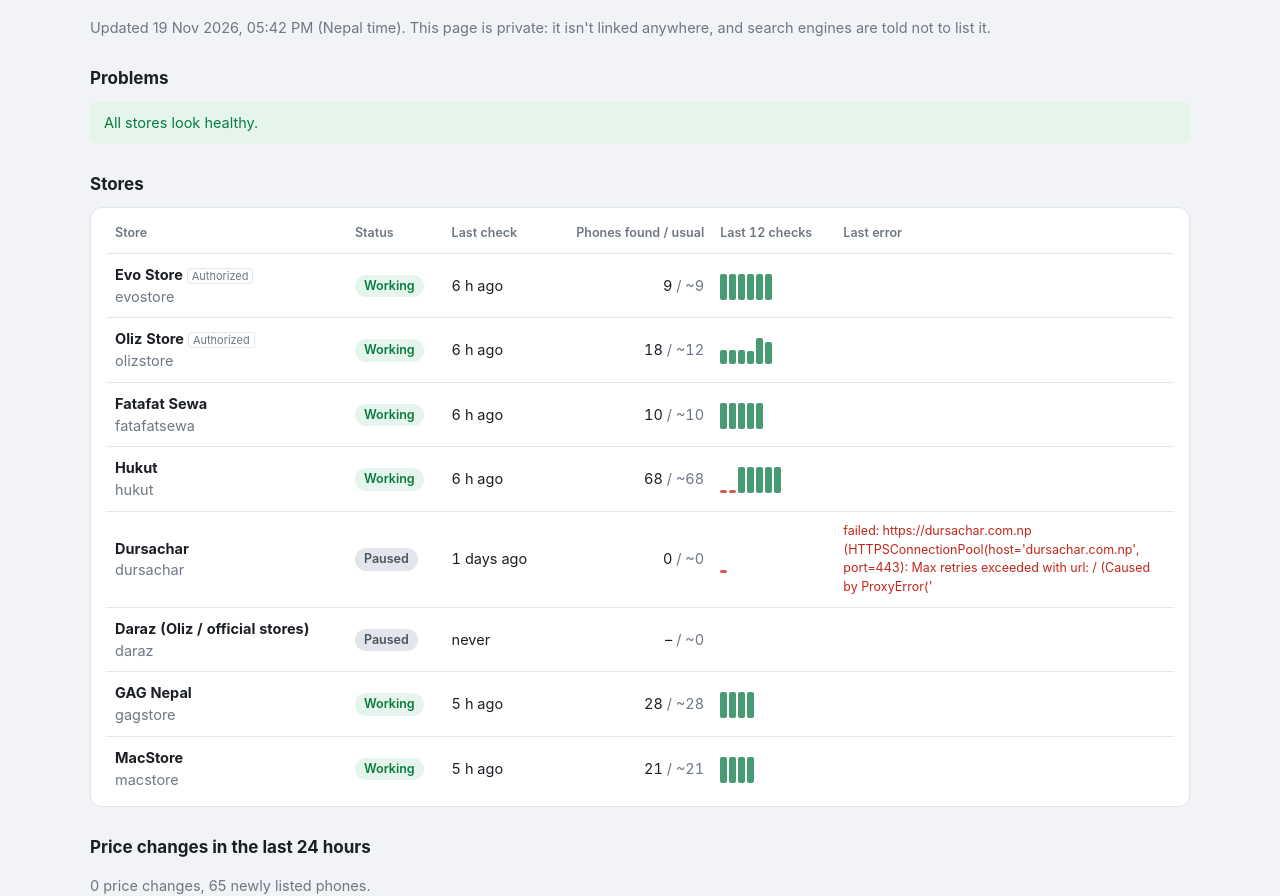
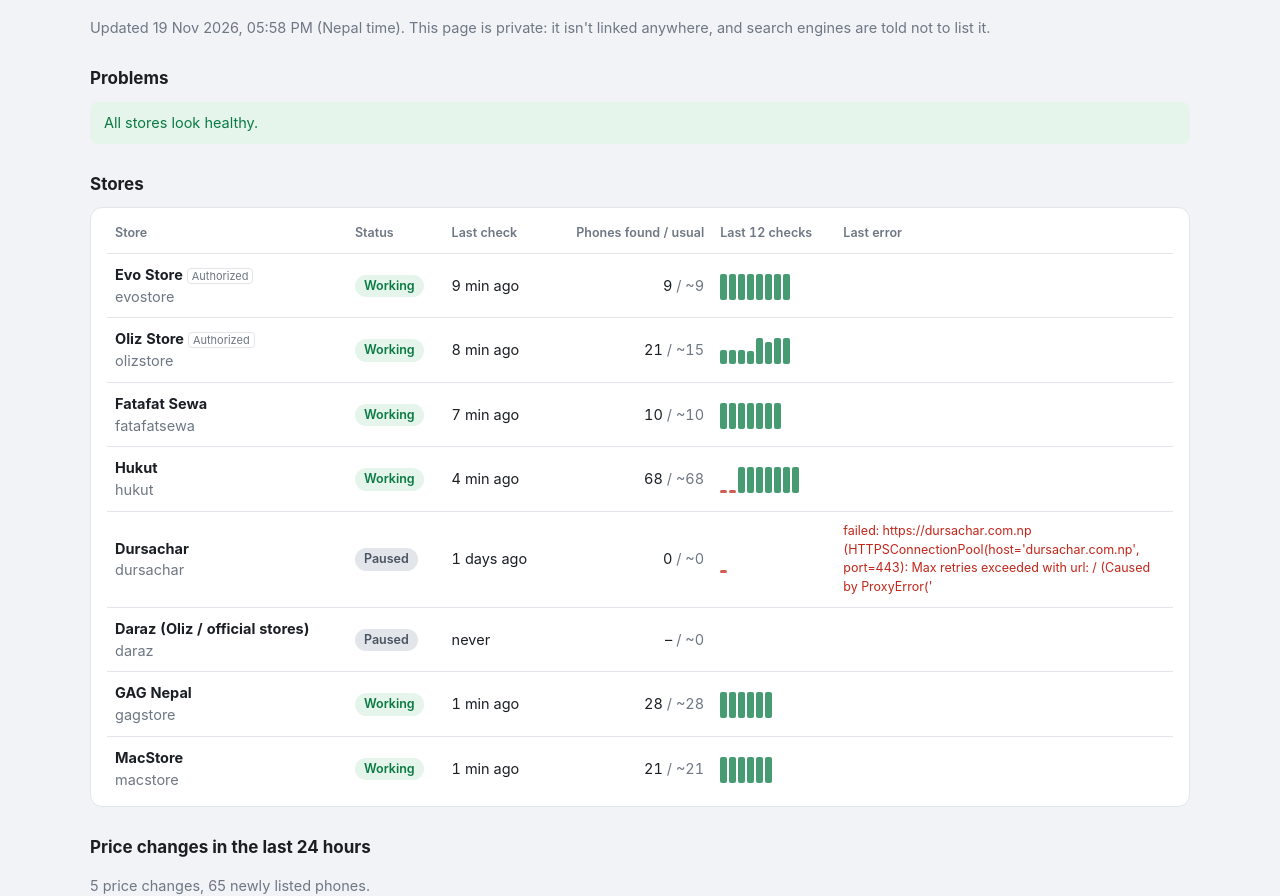
Before and after one commit to abhizeetyadav/sastorate, a plain HTML site: page web/status-NCGOdqOmD0H54Q-XOJEqlxPH/index.html in a window 1280 px wide. Shown: the part 58-954 px from the top of the page. Drawn offline with Linux system fonts and the light colour scheme.

Commit message:
data: prices 2026-11-19 12:13 UTC

```diff
--- a/web/status-NCGOdqOmD0H54Q-XOJEqlxPH/index.html
+++ b/web/status-NCGOdqOmD0H54Q-XOJEqlxPH/index.html
@@ -17,33 +17,33 @@ ul.problems{list-style:none;padding:0;margin:0} ul.problems li{padding:10px 14px
 li.broken{background:var(--rw);color:var(--r)} li.check{background:var(--aw);color:var(--a)} li.good{background:var(--gw);color:var(--g)}
 .down{color:var(--g)} .up{color:var(--r)} .kpis{display:flex;gap:28px;padding:10px 0} .kpis b{display:block;font-size:24px} .kpis span{color:var(--ink3);font-size:13px}
 </style></head><body><main>
-<h1>Bhaau status</h1><p class="muted">Updated 19 Nov 2026, 05:42 PM (Nepal time). This page is private: it isn't linked anywhere, and search engines are told not to list it.</p>
+<h1>Bhaau status</h1><p class="muted">Updated 19 Nov 2026, 05:58 PM (Nepal time). This page is private: it isn't linked anywhere, and search engines are told not to list it.</p>
 <h2>Problems</h2><ul class="problems"><li class="good">All stores look healthy.</li></ul>
 <h2>Stores</h2><div class="card"><table><thead><tr><th>Store</th><th>Status</th><th>Last check</th><th class="r">Phones found / usual</th><th>Last 12 checks</th><th>Last error</th></tr></thead>
 <tbody><tr><td><b>Evo Store</b> <span class="tag">Authorized</span><br>
           <span class="muted">evostore</span></td>
           <td><span class="st ok">Working</span></td>
-          <td>6 h ago</td>
+          <td>9 min ago</td>
           <td class="r">9<span class="muted"> / ~9</span></td>
-          <td><div class="bars"><i title="1 days ago: 9 phones, ok" class="" style="height:26px"></i><i title="1 days ago: 9 phones, ok" class="" style="height:26px"></i><i title="1 days ago: 9 phones, ok" class="" style="height:26px"></i><i title="23 h ago: 9 phones, ok" class="" style="height:26px"></i><i title="19 h ago: 9 phones, ok" class="" style="height:26px"></i><i title="6 h ago: 9 phones, ok" class="" style="height:26px"></i></div></td>
+          <td><div class="bars"><i title="1 days ago: 9 phones, ok" class="" style="height:26px"></i><i title="1 days ago: 9 phones, ok" class="" style="height:26px"></i><i title="1 days ago: 9 phones, ok" class="" style="height:26px"></i><i title="23 h ago: 9 phones, ok" class="" style="height:26px"></i><i title="19 h ago: 9 phones, ok" class="" style="height:26px"></i><i title="6 h ago: 9 phones, ok" class="" style="height:26px"></i><i title="3 h ago: 9 phones, ok" class="" style="height:26px"></i><i title="9 min ago: 9 phones, ok" class="" style="height:26px"></i></div></td>
           <td class="err"></td></tr><tr><td><b>Oliz Store</b> <span class="tag">Authorized</span><br>
           <span class="muted">olizstore</span></td>
           <td><span class="st ok">Working</span></td>
-          <td>6 h ago</td>
-          <td class="r">18<span class="muted"> / ~12</span></td>
-          <td><div class="bars"><i title="1 days ago: 12 phones, ok" class="" style="height:14px"></i><i title="1 days ago: 12 phones, ok" class="" style="height:14px"></i><i title="23 h ago: 12 phones, ok" class="" style="height:14px"></i><i title="19 h ago: 11 phones, ok" class="" style="height:13px"></i><i title="19 h ago: 21 phones, ok" class="" style="height:26px"></i><i title="6 h ago: 18 phones, ok" class="" style="height:22px"></i></div></td>
+          <td>8 min ago</td>
+          <td class="r">21<span class="muted"> / ~15</span></td>
+          <td><div class="bars"><i title="1 days ago: 12 phones, ok" class="" style="height:14px"></i><i title="1 days ago: 12 phones, ok" class="" style="height:14px"></i><i title="23 h ago: 12 phones, ok" class="" style="height:14px"></i><i title="19 h ago: 11 phones, ok" class="" style="height:13px"></i><i title="19 h ago: 21 phones, ok" class="" style="height:26px"></i><i title="6 h ago: 18 phones, ok" class="" style="height:22px"></i><i title="3 h ago: 21 phones, ok" class="" style="height:26px"></i><i title="8 min ago: 21 phones, ok" class="" style="height:26px"></i></div></td>
           <td class="err"></td></tr><tr><td><b>Fatafat Sewa</b><br>
           <span class="muted">fatafatsewa</span></td>
           <td><span class="st ok">Working</span></td>
-          <td>6 h ago</td>
+          <td>7 min ago</td>
           <td class="r">10<span class="muted"> / ~10</span></td>
-          <td><div class="bars"><i title="1 days ago: 10 phones, ok" class="" style="height:26px"></i><i title="1 days ago: 10 phones, ok" class="" style="height:26px"></i><i title="23 h ago: 10 phones, ok" class="" style="height:26px"></i><i title="19 h ago: 10 phones, ok" class="" style="height:26px"></i><i title="6 h ago: 10 phones, ok" class="" style="height:26px"></i></div></td>
+          <td><div class="bars"><i title="1 days ago: 10 phones, ok" class="" style="height:26px"></i><i title="1 days ago: 10 phones, ok" class="" style="height:26px"></i><i title="23 h ago: 10 phones, ok" class="" style="height:26px"></i><i title="19 h ago: 10 phones, ok" class="" style="height:26px"></i><i title="6 h ago: 10 phones, ok" class="" style="height:26px"></i><i title="3 h ago: 10 phones, ok" class="" style="height:26px"></i><i title="7 min ago: 10 phones, ok" class="" style="height:26px"></i></div></td>
           <td class="err"></td></tr><tr><td><b>Hukut</b><br>
           <span class="muted">hukut</span></td>
           <td><span class="st ok">Working</span></td>
-          <td>6 h ago</td>
+          <td>4 min ago</td>
           <td class="r">68<span class="muted"> / ~68</span></td>
-          <td><div class="bars"><i title="1 days ago: 0 phones, empty" class="bad" style="height:3px"></i><i title="1 days ago: 0 phones, running" class="bad" style="height:3px"></i><i title="1 days ago: 68 phones, ok" class="" style="height:26px"></i><i title="23 h ago: 68 phones, ok" class="" style="height:26px"></i><i title="23 h ago: 68 phones, ok" class="" style="height:26px"></i><i title="19 h ago: 68 phones, ok" class="" style="height:26px"></i><i title="6 h ago: 68 phones, ok" class="" style="height:26px"></i></div></td>
+          <td><div class="bars"><i title="1 days ago: 0 phones, empty" class="bad" style="height:3px"></i><i title="1 days ago: 0 phones, running" class="bad" style="height:3px"></i><i title="1 days ago: 68 phones, ok" class="" style="height:26px"></i><i title="1 days ago: 68 phones, ok" class="" style="height:26px"></i><i title="23 h ago: 68 phones, ok" class="" style="height:26px"></i><i title="19 h ago: 68 phones, ok" class="" style="height:26px"></i><i title="6 h ago: 68 phones, ok" class="" style="height:26px"></i><i title="3 h ago: 68 phones, ok" class="" style="height:26px"></i><i title="4 min ago: 68 phones, ok" class="" style="height:26px"></i></div></td>
           <td class="err"></td></tr><tr><td><b>Dursachar</b><br>
           <span class="muted">dursachar</span></td>
           <td><span class="st off">Paused</span></td>
@@ -59,19 +59,19 @@ li.broken{background:var(--rw);color:var(--r)} li.check{background:var(--aw);col
           <td class="err"></td></tr><tr><td><b>GAG Nepal</b><br>
           <span class="muted">gagstore</span></td>
           <td><span class="st ok">Working</span></td>
-          <td>5 h ago</td>
+          <td>1 min ago</td>
           <td class="r">28<span class="muted"> / ~28</span></td>
-          <td><div class="bars"><i title="21 h ago: 28 phones, ok" class="" style="height:26px"></i><i title="20 h ago: 28 phones, ok" class="" style="height:26px"></i><i title="19 h ago: 28 phones, ok" class="" style="height:26px"></i><i title="5 h ago: 28 phones, ok" class="" style="height:26px"></i></div></td>
+          <td><div class="bars"><i title="21 h ago: 28 phones, ok" class="" style="height:26px"></i><i title="21 h ago: 28 phones, ok" class="" style="height:26px"></i><i title="19 h ago: 28 phones, ok" class="" style="height:26px"></i><i title="6 h ago: 28 phones, ok" class="" style="height:26px"></i><i title="3 h ago: 28 phones, ok" class="" style="height:26px"></i><i title="1 min ago: 28 phones, ok" class="" style="height:26px"></i></div></td>
           <td class="err"></td></tr><tr><td><b>MacStore</b><br>
           <span class="muted">macstore</span></td>
           <td><span class="st ok">Working</span></td>
-          <td>5 h ago</td>
+          <td>1 min ago</td>
           <td class="r">21<span class="muted"> / ~21</span></td>
-          <td><div class="bars"><i title="20 h ago: 21 phones, ok" class="" style="height:26px"></i><i title="20 h ago: 21 phones, ok" class="" style="height:26px"></i><i title="19 h ago: 21 phones, ok" class="" style="height:26px"></i><i title="5 h ago: 21 phones, ok" class="" style="height:26px"></i></div></td>
+          <td><div class="bars"><i title="20 h ago: 21 phones, ok" class="" style="height:26px"></i><i title="20 h ago: 21 phones, ok" class="" style="height:26px"></i><i title="19 h ago: 21 phones, ok" class="" style="height:26px"></i><i title="6 h ago: 21 phones, ok" class="" style="height:26px"></i><i title="3 h ago: 21 phones, ok" class="" style="height:26px"></i><i title="1 min ago: 21 phones, ok" class="" style="height:26px"></i></div></td>
           <td class="err"></td></tr></tbody></table></div>
 <h2>Price changes in the last 24 hours</h2>
-<p class="muted">0 price changes, 65 newly listed phones.</p>
-
+<p class="muted">5 price changes, 65 newly listed phones.</p>
+<div class="card"><table><thead><tr><th>Store</th><th>iPhone</th><th class="r">Was</th><th class="r">Now</th><th class="r">Change</th></tr></thead><tbody><tr><td>GAG Nepal</td><td>iPhone 18 </td><td class="r muted">Rs 2,59,900</td><td class="r"><b class="up">Rs 2,79,900</b></td><td class="r up">+7.7%</td></tr><tr><td>Hukut</td><td>iPhone 17 Pro Max 2 TB</td><td class="r muted">Rs 2,48,999</td><td class="r"><b class="up">Rs 4,11,397</b></td><td class="r up">+65.2%</td></tr><tr><td>Hukut</td><td>iPhone 17 Pro Max 1 TB</td><td class="r muted">Rs 3,30,999</td><td class="r"><b class="down">Rs 3,27,099</b></td><td class="r down">-1.2%</td></tr><tr><td>Hukut</td><td>iPhone 17 Pro Max 512 GB</td><td class="r muted">Rs 2,89,999</td><td class="r"><b class="down">Rs 2,84,599</b></td><td class="r down">-1.9%</td></tr><tr><td>Hukut</td><td>iPhone 17 Pro Max 256 GB</td><td class="r muted">Rs 2,48,999</td><td class="r"><b class="down">Rs 2,42,499</b></td><td class="r down">-2.6%</td></tr></tbody></table></div>
 <h2>Hidden prices</h2><ul><li>joystore: iPhone 16 128 GB (lists the 256 GB price)</li></ul>
 <h2>Price alerts</h2><p class="muted">Price alerts aren't set up, or the alert service couldn't be reached.</p>
 </main></body></html>
```
Also changed, not shown: web/iphone-13/index.html (+1 -1 lines), web/iphone-16e/index.html (+1 -1 lines), web/data/latest.json, 1 other file.
